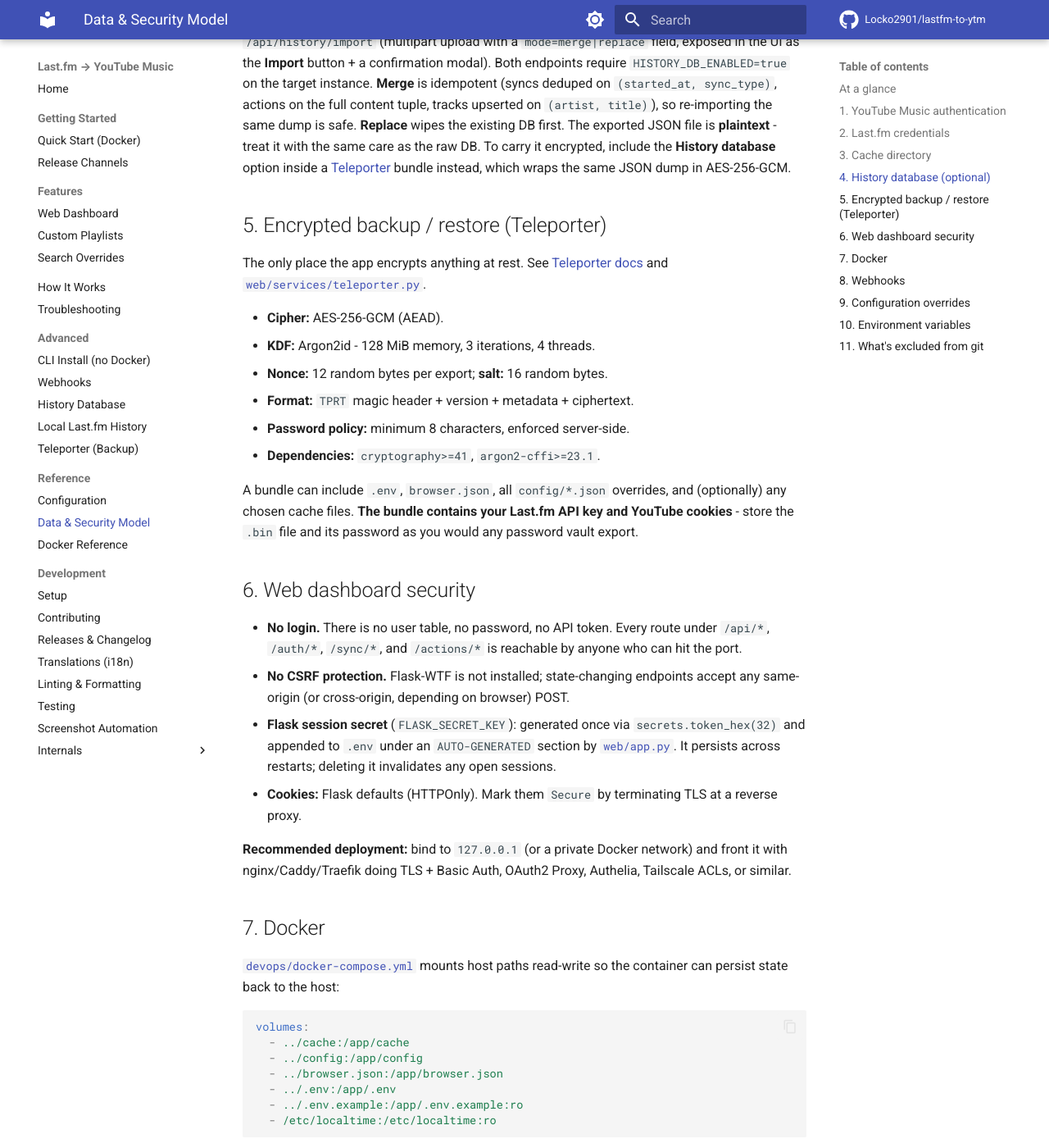
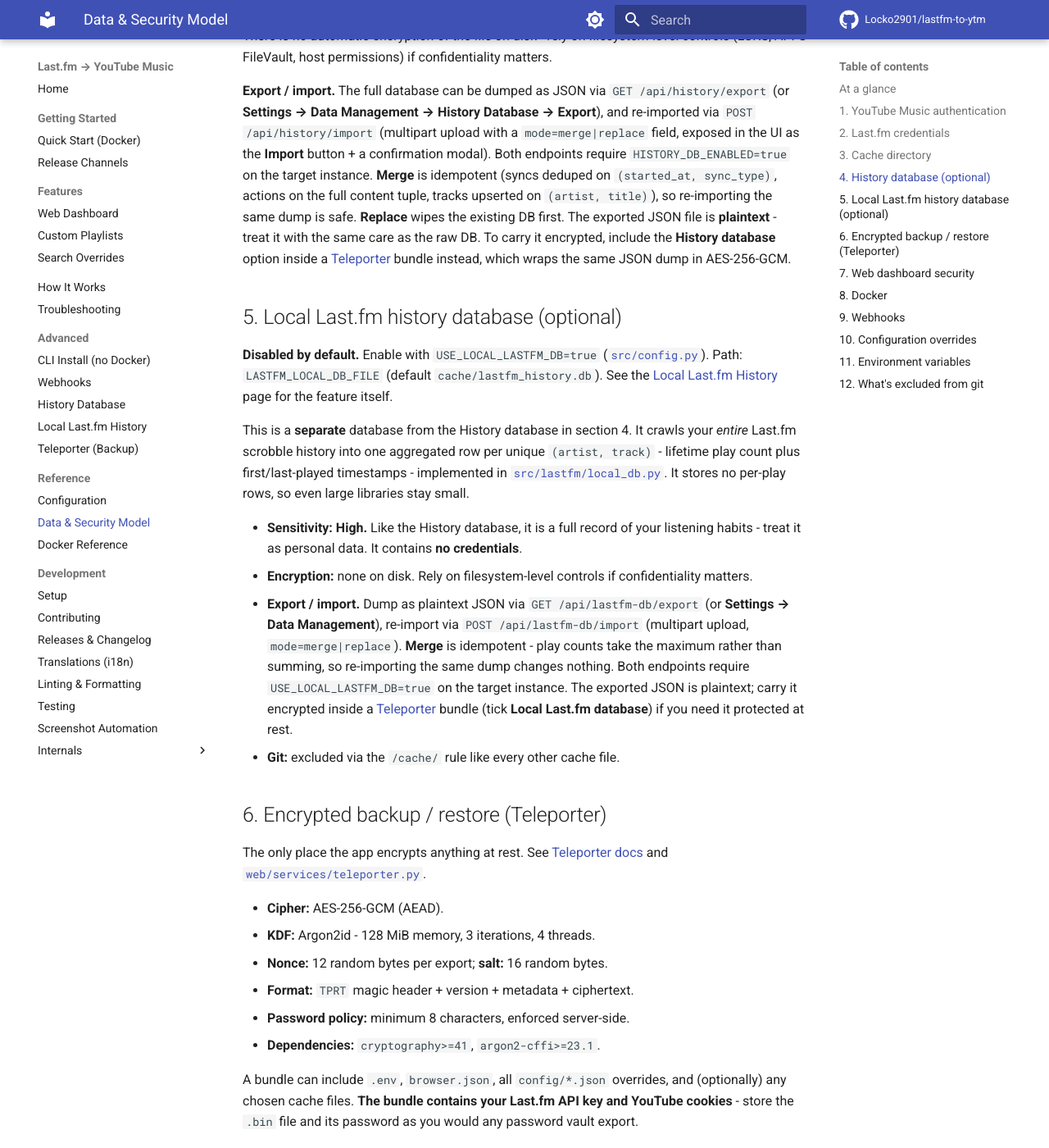
Before and after one commit to Locko2901/lastfm-to-ytm, an MkDocs documentation site: the page built from docs/security-model.md, in a window 1280 px wide and 1400 px high, scrolled down 3709 px. Shown: the whole window at 82% size. Built offline with MkDocs 1.6.1 and Material for MkDocs 9.7.7, drawn with Linux system fonts in a browser that asks for light colours; comment, search, counter and statistics services are not loaded; some of the changed text lies outside the part shown.

Commit message:
feat: sync individual or a subset of custom playlists
Add per-playlist sync controls to the Custom Playlists tab so you no
longer have to rebuild every custom playlist at once:

- A "Sync" button on each playlist card rebuilds just that playlist.
- A "Sync Multiple…" dialog lets you pick any subset (or none, to sync
  all) and rebuild exactly those in a single run.

Under the hood, sync_custom_playlists() gains an only_names filter, the
run_tags workflow reads it from a CUSTOM_PLAYLIST_FILTER env var, and the
/run_sync route forwards an optional playlists list. Manual per-playlist
runs deliberately ignore the auto_sync exclusion so a "No Auto-sync"
playlist can still be rebuilt on demand.

Also document the opt-in local Last.fm history database in the security
model, and fix two dashboard styling nits: keep modal/settings checkboxes
out of plain tab layouts, and constrain textareas to vertical-only resize.

```diff
--- a/docs/security-model.md
+++ b/docs/security-model.md
@@ -22,6 +22,7 @@
 | Webhook URL | `.env` (`WEBHOOK_URL`) | None | No |
 | Search / playlist / tag caches | `cache/*.json` | None | No |
 | History database (opt-in) | `cache/history.db` (SQLite, WAL) | None | No |
+| Local Last.fm history (opt-in) | `cache/lastfm_history.db` (SQLite, WAL) | None | No |
 | User overrides & custom playlists | `config/*.json` | None | No (`.example` only) |
 | Encrypted backup bundles | User-chosen `.bin` file | **AES-256-GCM + Argon2id** | No |
 
@@ -85,6 +86,7 @@
 | `.update_check.json` | GitHub release version cache | None |
 | `.notifications.json` | Web notification queue | None |
 | `history.db` (+ `-shm`, `-wal`) | Opt-in audit DB (see below) | High |
+| `lastfm_history.db` (+ `-shm`, `-wal`) | Opt-in full scrobble library (see below) | High |
 
 None of these are encrypted. None contain Last.fm or Google credentials.
 
@@ -139,7 +141,34 @@
 [Teleporter](teleporter.md) bundle instead, which wraps the same JSON dump in
 AES-256-GCM.
 
-## 5. Encrypted backup / restore (Teleporter)
+## 5. Local Last.fm history database (optional)
+
+**Disabled by default.** Enable with `USE_LOCAL_LASTFM_DB=true`
+([`src/config.py`](https://github.com/Locko2901/lastfm-to-ytm/blob/main/src/config.py)). Path:
+`LASTFM_LOCAL_DB_FILE` (default `cache/lastfm_history.db`). See the
+[Local Last.fm History](local-history.md) page for the feature itself.
+
+This is a **separate** database from the History database in section 4. It crawls
+your *entire* Last.fm scrobble history into one aggregated row per unique
+`(artist, track)` - lifetime play count plus first/last-played timestamps -
+implemented in [`src/lastfm/local_db.py`](https://github.com/Locko2901/lastfm-to-ytm/blob/main/src/lastfm/local_db.py). It stores no
+per-play rows, so even large libraries stay small.
+
+- **Sensitivity: High.** Like the History database, it is a full record of your
+  listening habits - treat it as personal data. It contains **no credentials**.
+- **Encryption:** none on disk. Rely on filesystem-level controls if
+  confidentiality matters.
+- **Export / import.** Dump as plaintext JSON via `GET /api/lastfm-db/export`
+  (or **Settings &rarr; Data Management**), re-import via
+  `POST /api/lastfm-db/import` (multipart upload, `mode=merge|replace`). **Merge**
+  is idempotent - play counts take the maximum rather than summing, so
+  re-importing the same dump changes nothing. Both endpoints require
+  `USE_LOCAL_LASTFM_DB=true` on the target instance. The exported JSON is
+  plaintext; carry it encrypted inside a [Teleporter](teleporter.md) bundle
+  (tick **Local Last.fm database**) if you need it protected at rest.
+- **Git:** excluded via the `/cache/` rule like every other cache file.
+
+## 6. Encrypted backup / restore (Teleporter)
 
 The only place the app encrypts anything at rest. See
 [Teleporter docs](teleporter.md) and
@@ -175,7 +204,7 @@
 and front it with nginx/Caddy/Traefik doing TLS + Basic Auth, OAuth2 Proxy,
 Authelia, Tailscale ACLs, or similar.
 
-## 7. Docker
+## 8. Docker
 
 [`devops/docker-compose.yml`](https://github.com/Locko2901/lastfm-to-ytm/blob/main/devops/docker-compose.yml) mounts host paths
 read-write so the container can persist state back to the host:
@@ -256,12 +285,12 @@
     design. That alert is expected: there is no key-management layer, and the
     threat model already assumes a trusted single-user host.
 
-## 11. What's excluded from git
+## 12. What's excluded from git
 
 `.gitignore` keeps the following out of the repository:
 
 - `.env`, `browser.json`, `.channel`
-- `/cache/` (entire directory, including `history.db`)
+- `/cache/` (entire directory, including `history.db` and `lastfm_history.db`)
 - `config/*.json` with a `!config/*.example` (and `!config/*.json.example`)
   whitelist - any real override file you drop into `config/` is ignored by
   default; only the `.example` templates are committed
--- a/web/static/js/modules/delegation.js
+++ b/web/static/js/modules/delegation.js
@@ -95,6 +95,11 @@
   showCustomPlaylistModal: () => window.showCustomPlaylistModal(),
   editCustomPlaylist: el => window.editCustomPlaylist(parseInt(el.dataset.index, 10)),
   deleteCustomPlaylist: el => window.deleteCustomPlaylist(parseInt(el.dataset.index, 10), el.dataset.name),
+  syncCustomPlaylist: el => window.syncCustomPlaylist(parseInt(el.dataset.index, 10)),
+  showSyncPlaylistsModal: () => window.showSyncPlaylistsModal(),
+  syncPlaylistsSelectAll: () => window.syncPlaylistsSelectAll(),
+  syncPlaylistsSelectNone: () => window.syncPlaylistsSelectNone(),
+  confirmSyncPlaylists: () => window.confirmSyncPlaylists(),
   confirmDeletePlaylist: () => window.confirmDeletePlaylist(),
   saveCustomPlaylist: () => window.saveCustomPlaylist(),
   togglePlaylistPreview: el => window.togglePlaylistPreview(parseInt(el.dataset.index, 10)),
```
Also changed, not shown: other parts of docs/security-model.md (+4 -4 lines), docs/tag-playlists.md (+17 -0 lines), web/static/css/components.css (+51 -0 lines), web/static/js/app.js (+10 -0 lines), web/static/js/modules/customPlaylists.js (+57 -0 lines), web/static/js/modules/sync.js (+10 -2 lines), 7 other files.
